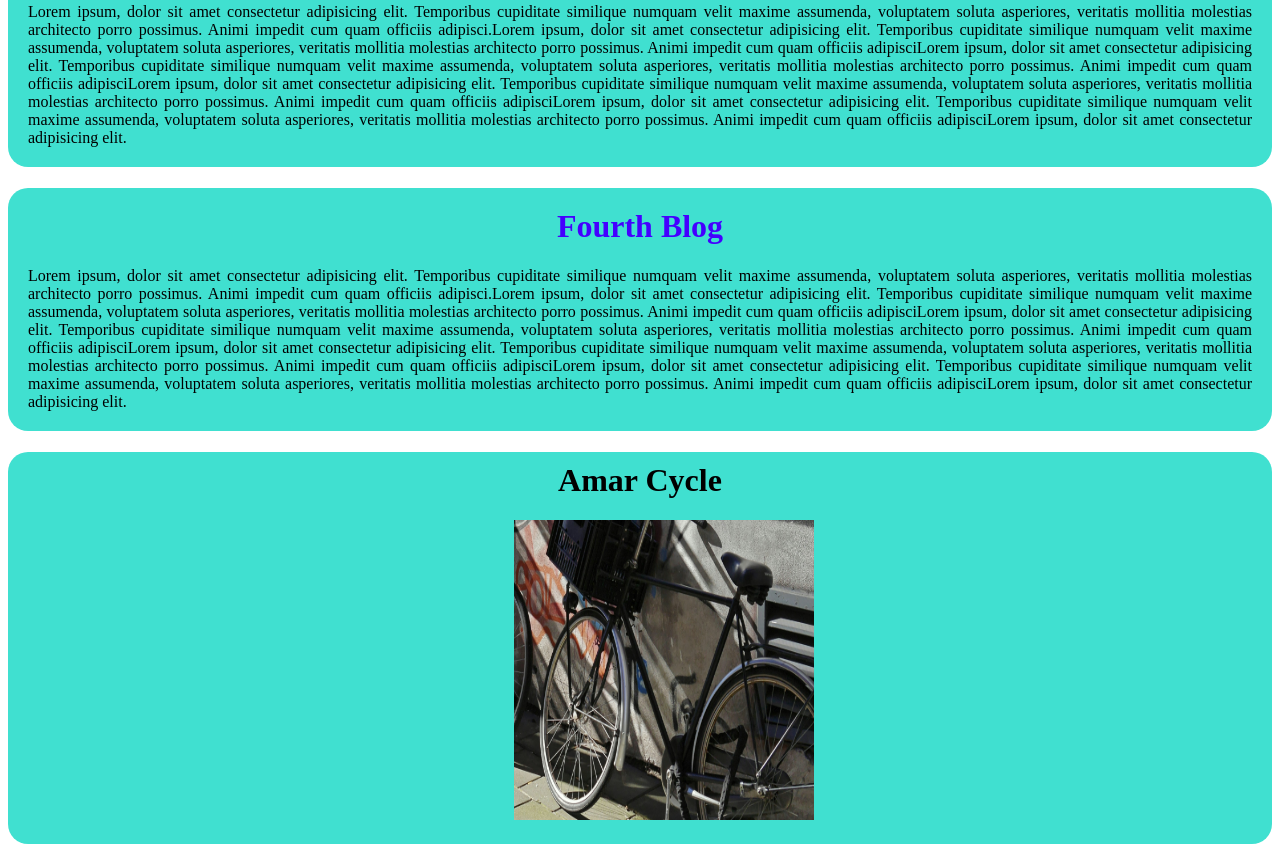
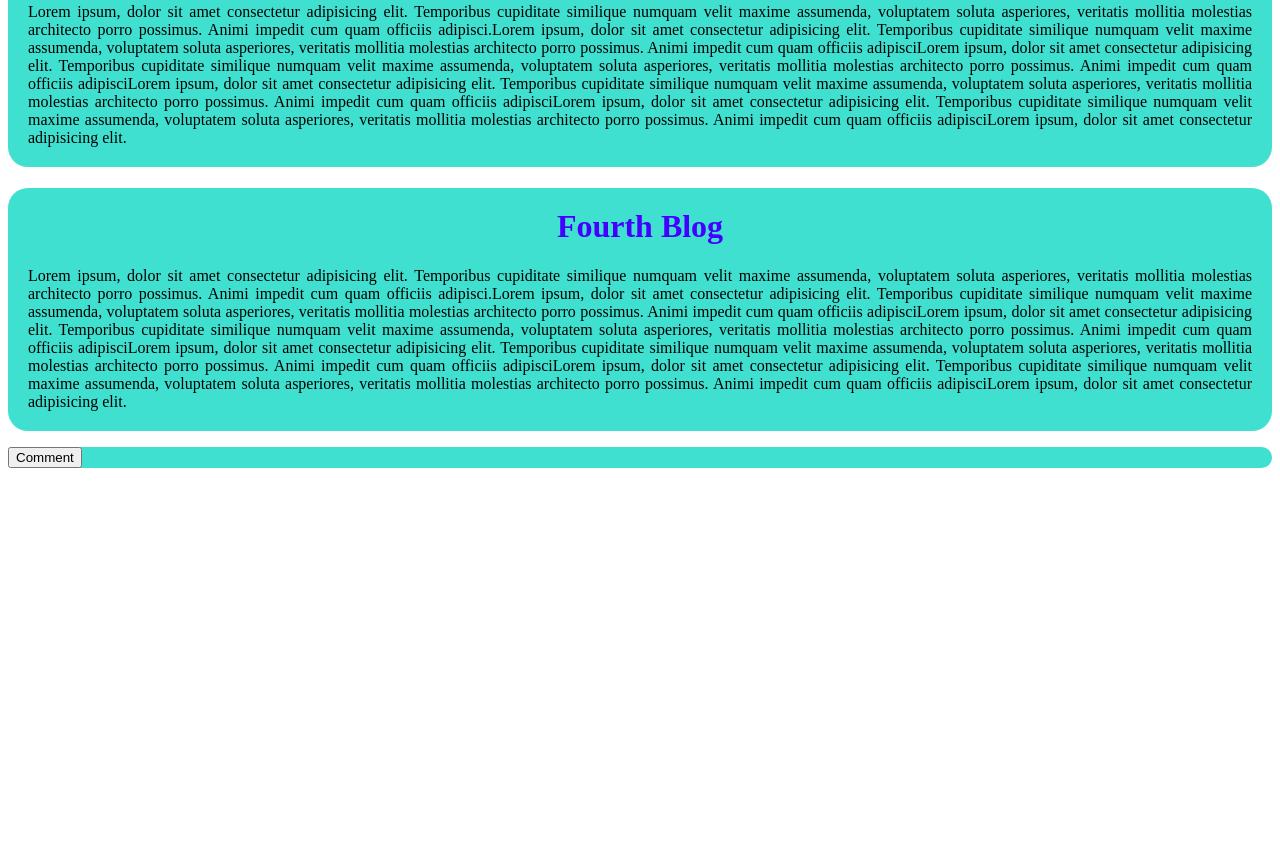
Before and after one commit to seaam09/my-first-github-repo, a plain HTML site: page index.html in a window 1280 px wide. Shown: the part 625-1477 px from the top of the page. After the commit the page ends 1101 px from the top, so only its background shows below. Drawn offline with Linux system fonts and the light colour scheme.

Commit message:
simple website

```diff
--- a/index.html
+++ b/index.html
@@ -23,8 +23,8 @@
         <p style="text-align: justify; padding: 0px 20px 20px 20px;">Lorem ipsum, dolor sit amet consectetur adipisicing elit. Temporibus cupiditate similique numquam velit maxime assumenda, voluptatem soluta asperiores, veritatis mollitia molestias architecto porro possimus. Animi impedit cum quam officiis adipisci.Lorem ipsum, dolor sit amet consectetur adipisicing elit. Temporibus cupiditate similique numquam velit maxime assumenda, voluptatem soluta asperiores, veritatis mollitia molestias architecto porro possimus. Animi impedit cum quam officiis adipisciLorem ipsum, dolor sit amet consectetur adipisicing elit. Temporibus cupiditate similique numquam velit maxime assumenda, voluptatem soluta asperiores, veritatis mollitia molestias architecto porro possimus. Animi impedit cum quam officiis adipisciLorem ipsum, dolor sit amet consectetur adipisicing elit. Temporibus cupiditate similique numquam velit maxime assumenda, voluptatem soluta asperiores, veritatis mollitia molestias architecto porro possimus. Animi impedit cum quam officiis adipisciLorem ipsum, dolor sit amet consectetur adipisicing elit. Temporibus cupiditate similique numquam velit maxime assumenda, voluptatem soluta asperiores, veritatis mollitia molestias architecto porro possimus. Animi impedit cum quam officiis adipisciLorem ipsum, dolor sit amet consectetur adipisicing elit. </p>
     </div>
     <div>
-        <H1 style="text-align: center; padding-top: 10px;">Amar Cycle</H1>
-        <img src="image/image 2 .jpg" alt="image 2">
+        <button>Comment</button>
+
     </div>
 
 </body>
```
